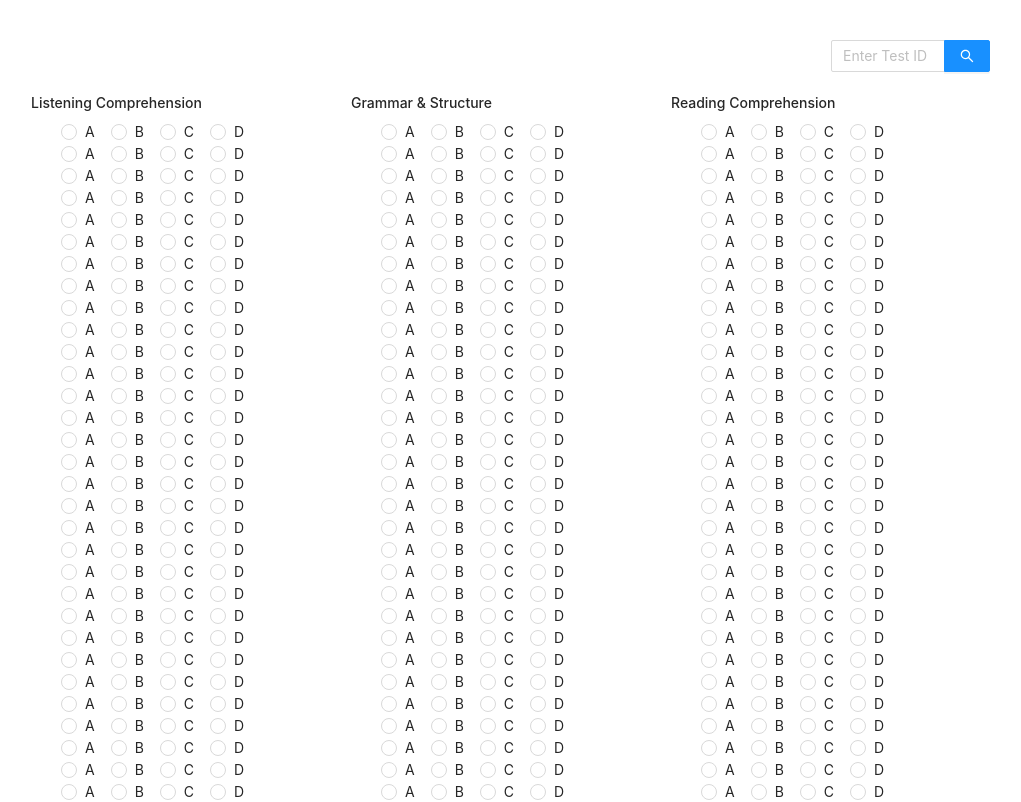
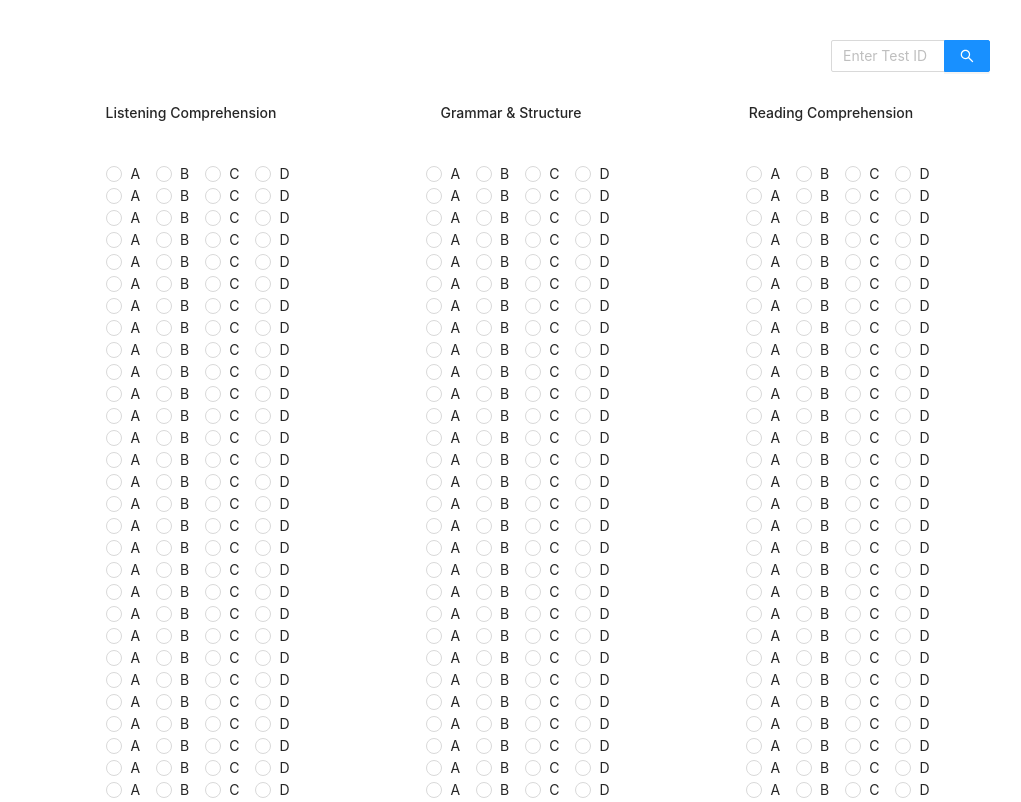
Before and after one commit to heyitsanuar/drill-client, a React (Create React App) app: page / in a window 1280 px wide. Shown: the top 802 px of the page, without its empty margins (129-1150 px from the left). Built offline with nearby package versions, Linux system fonts and the light colour scheme.

Commit message:
Add style enhancements

```diff
--- a/src/Features/AnswerSheet/AnswerSheetComponent.tsx
+++ b/src/Features/AnswerSheet/AnswerSheetComponent.tsx
@@ -103,7 +103,7 @@ const AnswerSheetComponent: React.FC = (props) => {
             className={classes.buttons}
             type='primary'
             onClick={handleSubmit}
-            disabled={!canSubmit()}
+            //disabled={!canSubmit()}
           >
             Check answers
           </Button>
--- a/src/Features/AnswerSheet/QuestionComponent.tsx
+++ b/src/Features/AnswerSheet/QuestionComponent.tsx
@@ -11,6 +11,9 @@ const useStyles = createUseStyles({
   number: {
     display: "inline-block",
     width: 30,
+  },
+  invisible: {
+    visibility: "hidden",
   },
 });
 
@@ -26,15 +29,13 @@ const QuestionComponent: React.FC<QuestionView> = (props) => {
       <Radio value='B'>B</Radio>
       <Radio value='C'>C</Radio>
       <Radio value='D'>D</Radio>
-      {hasSubmitted && (
-        <React.Fragment>
-          {isCorrect ? (
-            <CheckCircleTwoTone twoToneColor='#52c41a' />
-          ) : (
-            <CloseCircleTwoTone twoToneColor='#c0392b' />
-          )}
-        </React.Fragment>
-      )}
+      <i className={!hasSubmitted ? classes.invisible : ""}>
+        {isCorrect ? (
+          <CheckCircleTwoTone twoToneColor='#52c41a' />
+        ) : (
+          <CloseCircleTwoTone twoToneColor='#c0392b' />
+        )}
+      </i>
     </Radio.Group>
   );
 };
--- a/src/Features/AnswerSheet/SectionComponent.tsx
+++ b/src/Features/AnswerSheet/SectionComponent.tsx
@@ -5,11 +5,18 @@ import { SectionView } from "app/models/AnswerSheetModel";
 import { createUseStyles } from "react-jss";
 
 const useStyles = createUseStyles({
+  root: {
+    textAlign: "center",
+  },
   heading: {
-    display: "flex",
+    textAlign: "center",
+    margin: "10px 0px",
   },
   score: {
     marginLeft: 20,
+    "&.invisible": {
+      visibility: "hidden",
+    },
   },
 });
 
@@ -23,13 +30,12 @@ const SectionComponent: React.FC<SectionView> = (props) => {
 
   return (
     <Col span={8}>
+      <div className={classes.root}>
         <div className={classes.heading}>
           <h4>{title}</h4>
-        {hasSubmitted && (
-          <span className={classes.score}>
+          <span className={`${classes.score} ${!hasSubmitted ? "invisible" : null}`}>
             {section.results?.filter(Boolean).length || 0} out of {answers.length}
           </span>
-        )}
         </div>
         {answers.map((answer, questionIndex) => (
           <QuestionComponent
@@ -43,6 +49,7 @@ const SectionComponent: React.FC<SectionView> = (props) => {
             }}
           />
         ))}
+      </div>
     </Col>
   );
 };
```
Lines whose indentation alone changed are shown as unchanged.
